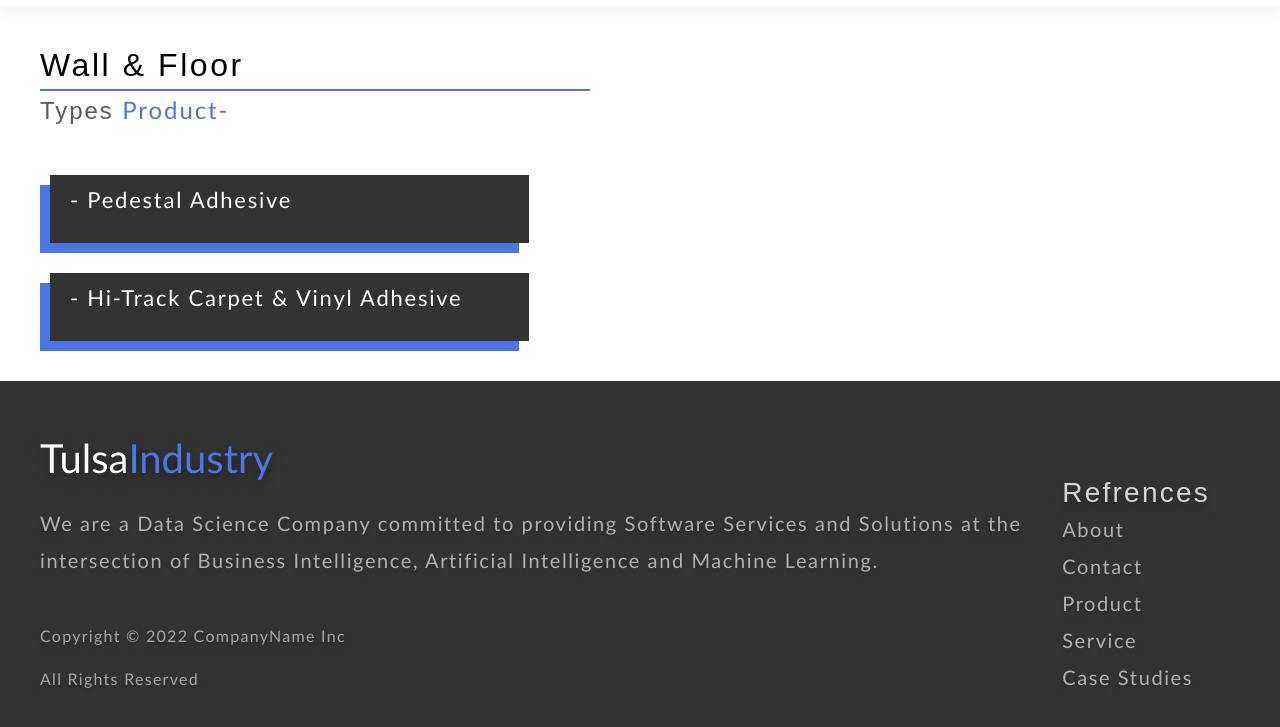
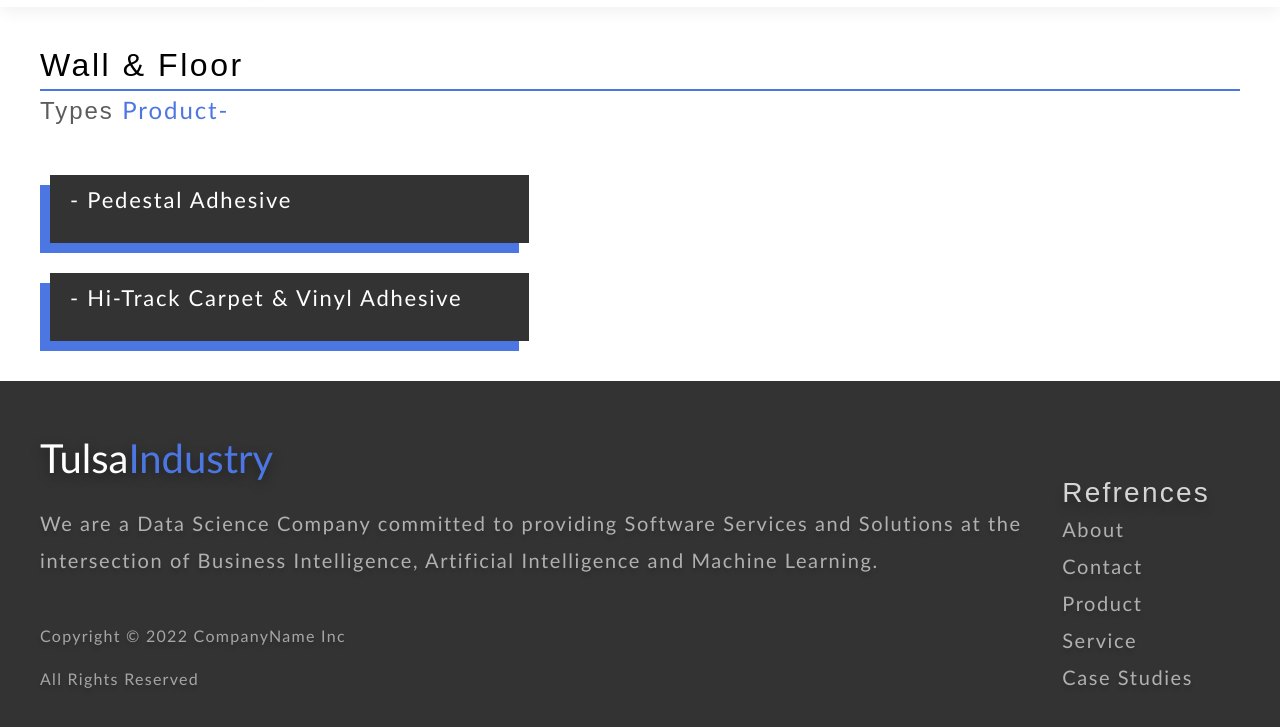
Before and after one commit to Kaustubh1206/tulsaindustry.github.io, a plain HTML site: page wall_and_floor.html in a window 1280 px wide. Shown: the part 75-802 px from the top of the page. Drawn offline with Linux system fonts and the light colour scheme.

Commit message:
Update wall_and_floor.html

```diff
--- a/wall_and_floor.html
+++ b/wall_and_floor.html
@@ -28,7 +28,7 @@
      </section>
     <section id="hero">
         <h2> Wall & Floor </h2>
-        <hr color="#4c76e2" width="550px">
+        <hr color="#4c76e2" >
         <h3>Types <span>Product-</span></h3>
 
     </section>
```
